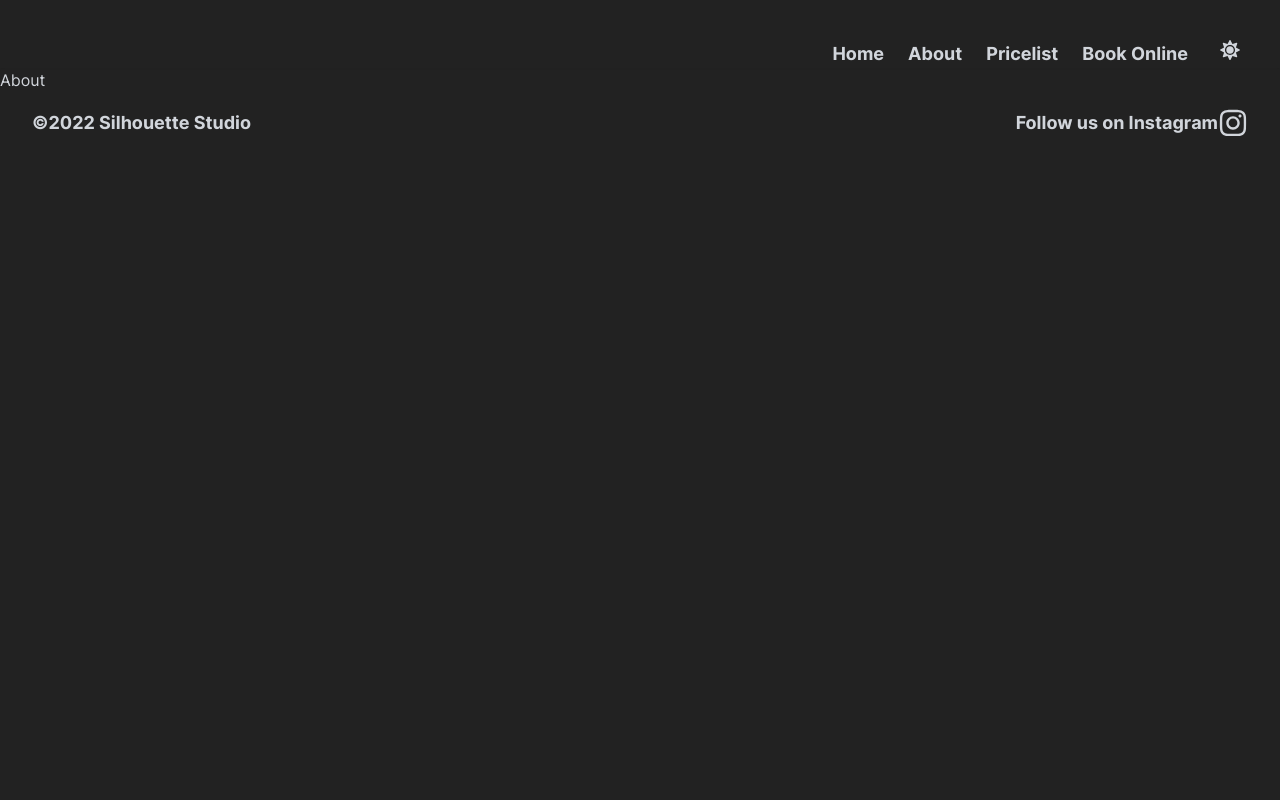
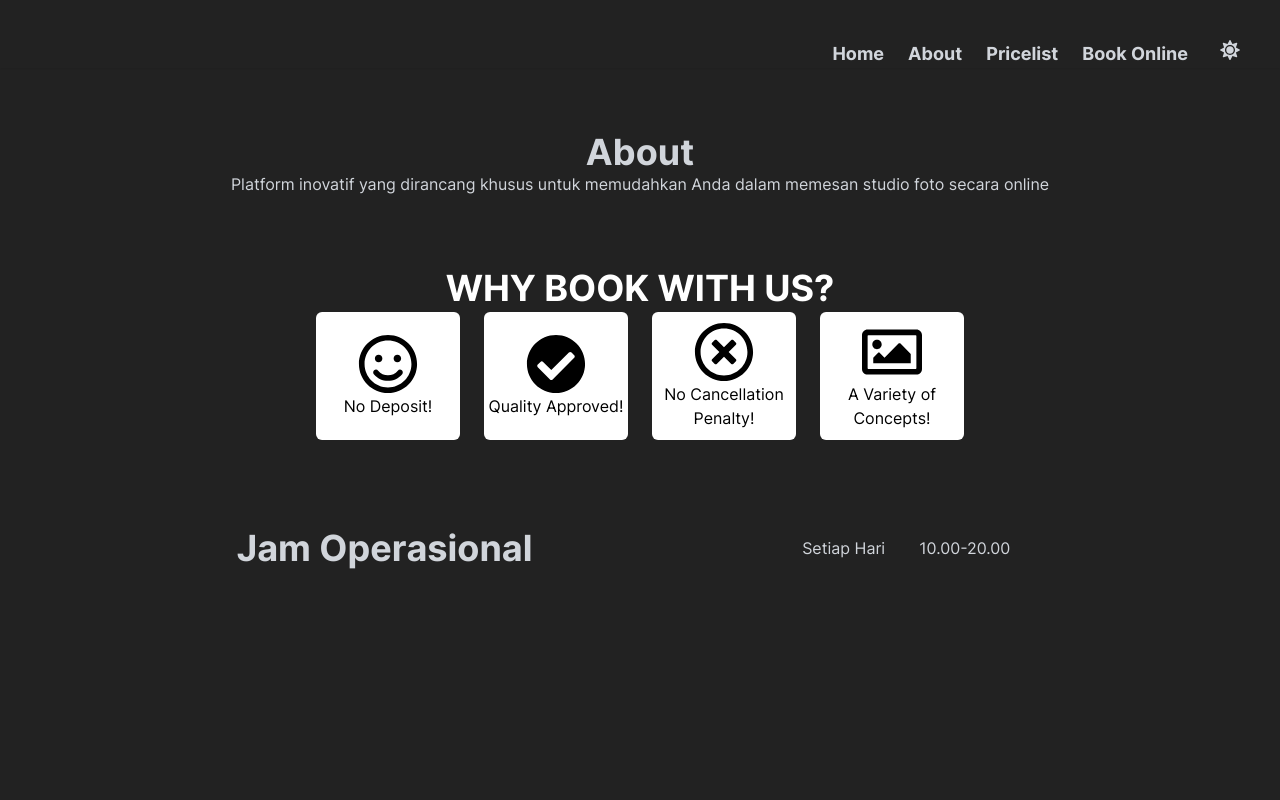
Before and after one commit to FP-PBKK/FE, a Next.js app: page /about in a window 1280 px wide. Shown: the top 800 px of the page. Built offline with nearby package versions, Linux system fonts and the light colour scheme.

Commit message:
update page about

```diff
--- /dev/null
+++ b/src/components/CardAbout.tsx
@@ -0,0 +1,8 @@
+import React from 'react';
+
+const CardAbout = (props) => {
+  const { children } = props;
+  return <div className="w-36 p-1 h-32 -mt-3 bg-white overflow-hidden text-black flex flex-col justify-center items-center text-center rounded-md hover:scale-110 transition hover:-translate-y-1 duration-300">{children}</div>;
+};
+
+export default CardAbout;
--- a/src/pages/about/index.tsx
+++ b/src/pages/about/index.tsx
@@ -1,11 +1,58 @@
-import { Layout } from '@/components/Layout'
-import React from 'react'
+import { Layout } from '@/components/Layout';
+import React from 'react';
+import { FaRegSmile, FaCheckCircle, FaRegImage, FaRegTimesCircle } from 'react-icons/fa';
+import CardAbout from '../../components/CardAbout';
 
 const index = () => {
   return (
     <Layout>
-        About
+      <div className="min-h-screen flex flex-col justify-center items-center ">
+        <div className="w-screen h-48 flex flex-col items-center justify-center p-2 overflow-hidden">
+          <h1 className="font-bold">About</h1>
+          <p className="p"> Platform inovatif yang dirancang khusus untuk memudahkan Anda dalam memesan studio foto secara online</p>
+        </div>
+
+        <div className="w-screen h-48 p-2 overflow-hidden">
+          <h1 className=" text-white text-center font-bold">WHY BOOK WITH US?</h1>
+          <div className="flex flex-row justify-center items-center space-x-6 p-4">
+            <CardAbout>
+              <FaRegSmile size={60} />
+              <p className="p text-black">No Deposit!</p>
+            </CardAbout>
+            <CardAbout>
+              <FaCheckCircle size={60} />
+              <p className="p text-black">Quality Approved!</p>
+            </CardAbout>
+            <CardAbout>
+              <FaRegTimesCircle size={60} />
+              <p className="p text-black">No Cancellation Penalty!</p>
+            </CardAbout>
+            <CardAbout>
+              <FaRegImage size={60} />
+              <p className="p text-black">A Variety of Concepts!</p>
+            </CardAbout>
+          </div>
+        </div>
+
+        <div className="w-screen h-48 flex flex-col md:flex-row justify-evenly items-center overflow-hidden">
+          <h1 className=" text-center font-bold">Jam Operasional</h1>
+          <div className="flex flex-row justify-center items-center space-x-6">
+            <table className="border-separate border-spacing-2 border-spacing-x-8">
+              <tbody>
+                <tr>
+                  <td>Setiap Hari</td>
+                  <td>10.00-20.00</td>
+                </tr>
+              </tbody>
+            </table>
+          </div>
+        </div>
+
+        <div className="w-screen flex justify-center items-center flex-col space-y-4 h-96 p-2">
+          <p className="h1 text-center font-bold">Lokasi</p>
+        </div>
+      </div>
     </Layout>
-  )
-}
-export default index
+  );
+};
+export default index;
```
